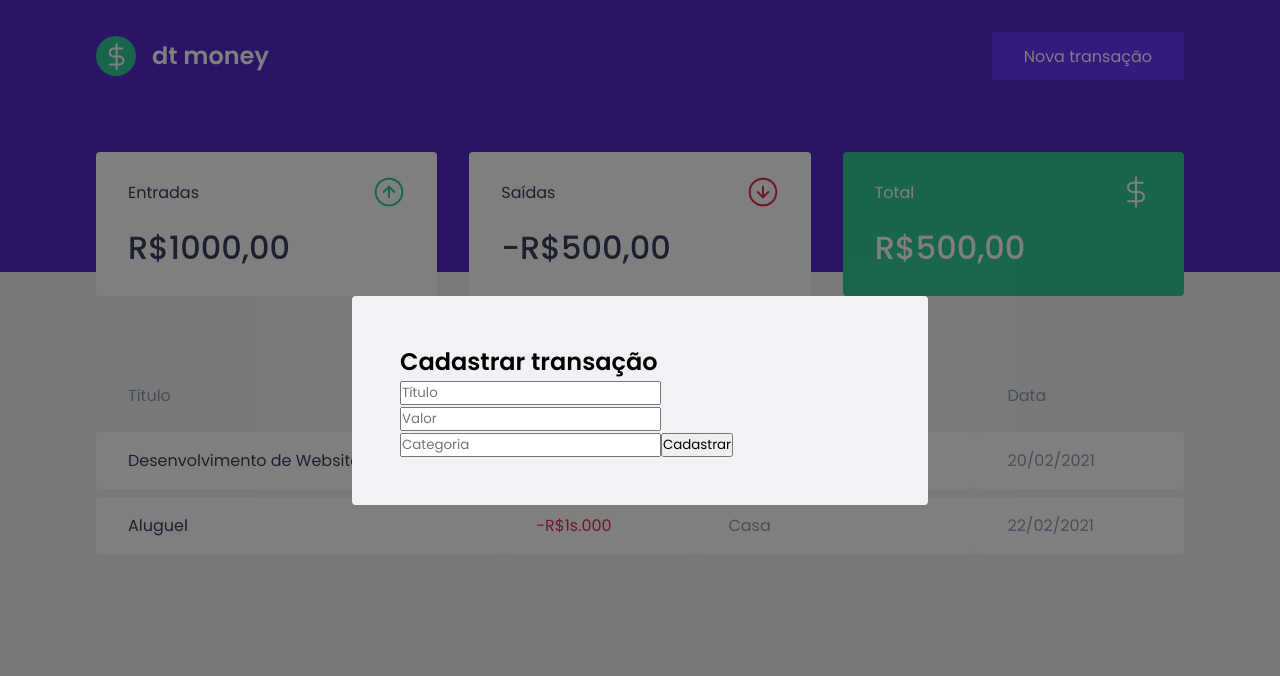
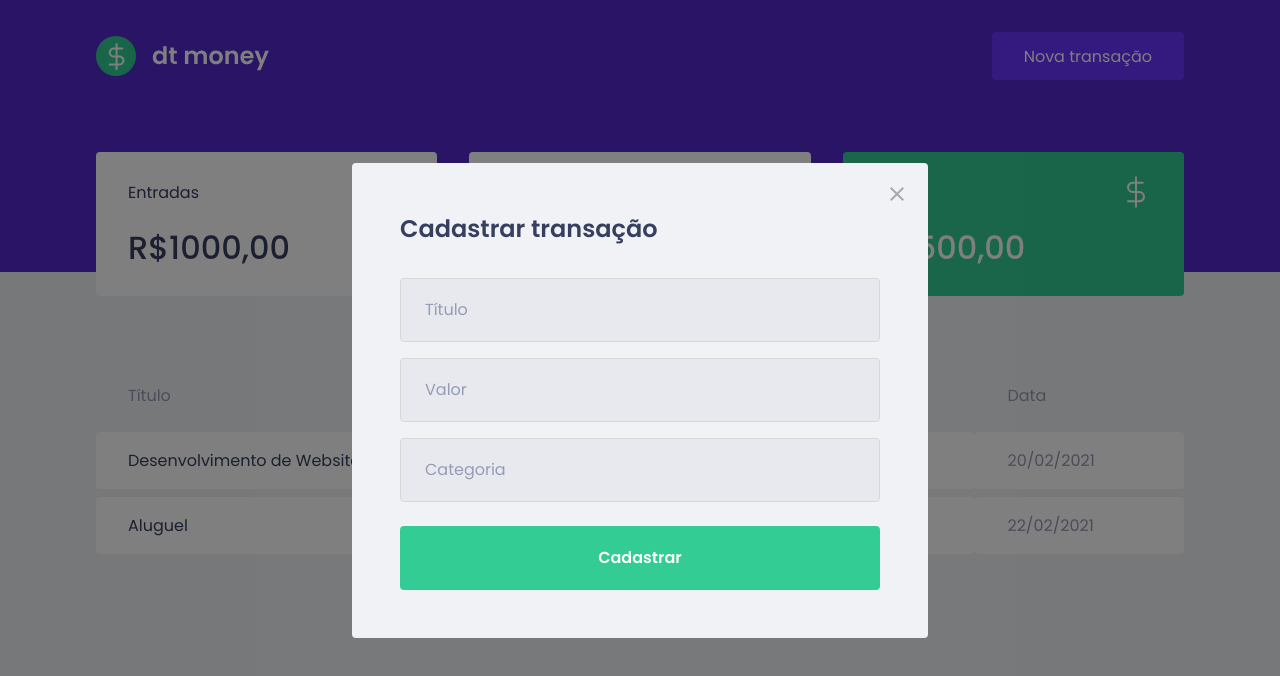
Before and after one commit to DericksonLossIT/dtmoney, a React (Create React App) app: page / in a window 1280 px wide. Both pictures are taken after a click on the button "Nova transação". Shown: the top 676 px of the page. Built offline with nearby package versions, Linux system fonts and the light colour scheme; no server answers; what miragejs would draw is missing.

Commit message:
adiciona estilos globais da modal

```diff
--- a/src/components/NewTransactionModal/index.tsx
+++ b/src/components/NewTransactionModal/index.tsx
@@ -1,5 +1,5 @@
 import Modal from "react-modal";
-
+import closeImg from "../../assets/close.svg";
 import { Container } from "./styles";
 
 interface NewTransactionModalProps {
@@ -18,6 +18,14 @@ export function NewTransactionModal({
       overlayClassName="react-modal-overlay"
       className="react-modal-content"
     >
+      <button
+        type="button"
+        onClick={onRequestClose}
+        className="react-modal-close"
+      >
+        <img src={closeImg} alt="Fechar modal" />
+      </button>
+
       <Container>
         <h2>Cadastrar transação</h2>
 
--- a/src/components/NewTransactionModal/styles.ts
+++ b/src/components/NewTransactionModal/styles.ts
@@ -1,3 +1,49 @@
 import styled from 'styled-components';
 
-export const Container = styled.div``;
+export const Container = styled.div`
+    h2 {
+        color: var(--text-title);
+        font-size: 1.5rem;
+        margin-bottom: 2rem;
+    }
+
+    input {
+        width: 100%;
+        padding: 0 1.5rem;
+        height: 4rem;
+        border-radius: 0.25rem;
+
+        border: 1px solid #d7d7d7;
+        background: #e7e9ee;
+
+        font-weight: 400;
+        font-size: 1rem;
+
+        &::placeholder {
+            color: var(--text-body);
+        }
+
+        & + input {
+            margin-top: 1rem;
+        }
+    }
+
+    button[type="submit"] {
+        width: 100%;
+        padding: 0 1.5rem;
+        height: 4rem;
+        background: var(--green);
+        color: #FFF;
+        border-radius: 0.25rem;
+        border: 0;
+        font-size: 1rem;
+        margin-top: 1.5rem;
+        font-weight: 600;
+
+        transition: filter 0.2s;
+
+        &:hover {
+            filter: brightness(0.9)
+        }
+    }
+`;
--- a/src/styles/global.ts
+++ b/src/styles/global.ts
@@ -80,4 +80,18 @@ export const GlobalStyle = createGlobalStyle`
         position: relative;
         border-radius: 0.25rem;
     }
+
+    .react-modal-close {
+        position: absolute;
+        right: 1.5rem;
+        top: 1.5rem;
+        border: 0;
+        background: transparent;
+
+        transition: filter 0.2s;
+
+        &:hover {
+            filter: brightness(0.8);
+        }
+    }
 `;
```
